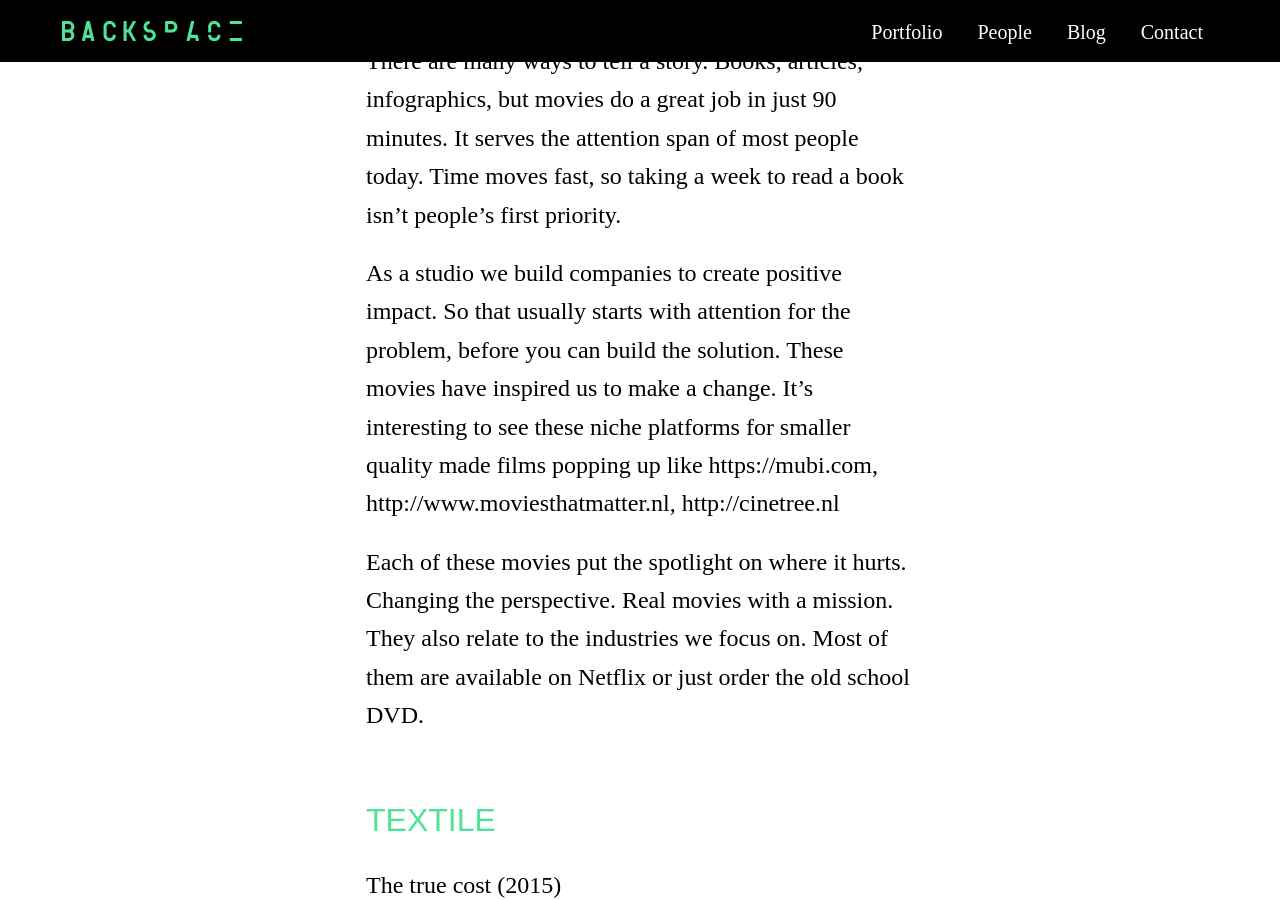
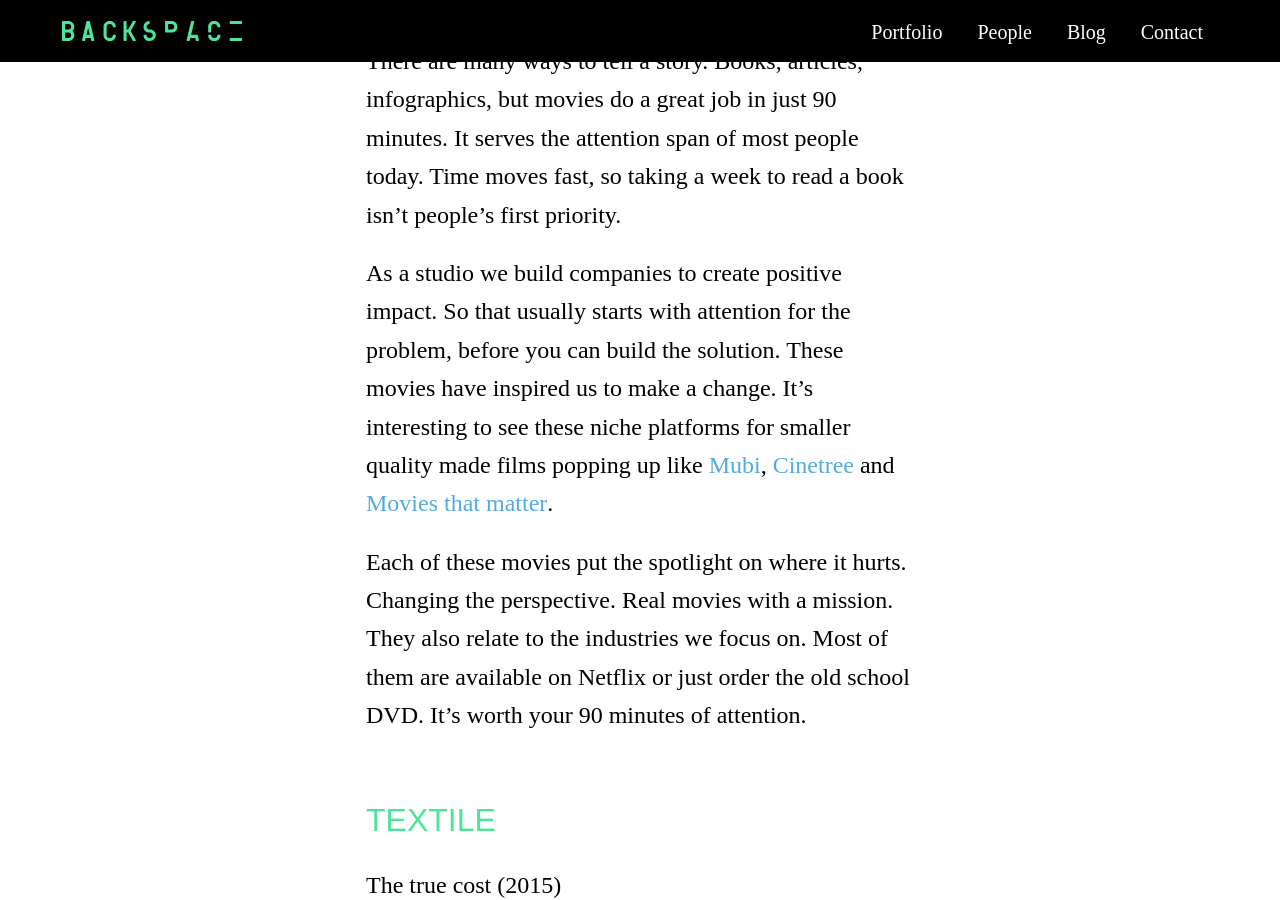
Before and after one commit to backspacehq/backspacehq.github.io, a Jekyll site: the page built from _posts/2016-03-24-movies-with-a-mission.markdown, in a window 1280 px wide and 900 px high, scrolled down 766 px. Built offline with Jekyll 4.4.1, drawn with Linux system fonts in a browser that asks for light colours; comment, search, counter and statistics services are not loaded.

Commit message:
Updated Movies With A Mission

```diff
--- a/_posts/2016-03-24-movies-with-a-mission.markdown
+++ b/_posts/2016-03-24-movies-with-a-mission.markdown
@@ -7,9 +7,9 @@ cover_image: "/uploads/Image_Movies with a mission.jpg"
 
 There are many ways to tell a story. Books, articles, infographics, but movies do a great job in just 90 minutes. It serves the attention span of most people today. Time moves fast, so taking a week to read a book isn’t people’s first priority.
 
-As a studio we build companies to create positive impact. So that usually starts with attention for the problem, before you can build the solution. These movies have inspired us to make a change. It’s interesting to see these niche platforms for smaller quality made films popping up like https://mubi.com, http://www.moviesthatmatter.nl, http://cinetree.nl
+As a studio we build companies to create positive impact. So that usually starts with attention for the problem, before you can build the solution. These movies have inspired us to make a change. It’s interesting to see these niche platforms for smaller quality made films popping up like [Mubi](https://mubi.com), [Cinetree](http://cinetree.nl) and [Movies that matter](http://www.moviesthatmatter.nl).
 
-Each of these movies put the spotlight on where it hurts. Changing the perspective. Real movies with a mission. They also relate to the industries we focus on. Most of them are available on Netflix or just order the old school DVD.
+Each of these movies put the spotlight on where it hurts. Changing the perspective. Real movies with a mission. They also relate to the industries we focus on. Most of them are available on Netflix or just order the old school DVD. It's worth your 90 minutes of attention.
 
 ## Textile
 **The true cost (2015)**
```
